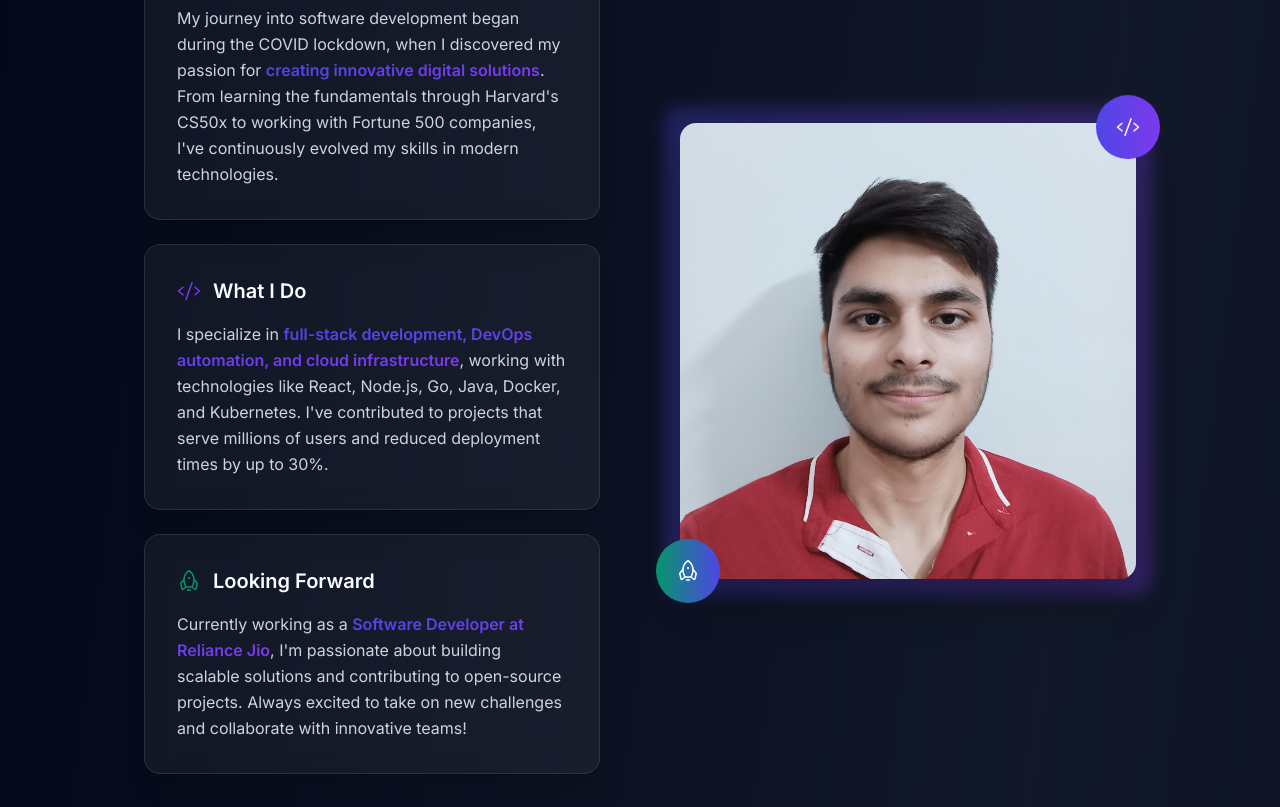
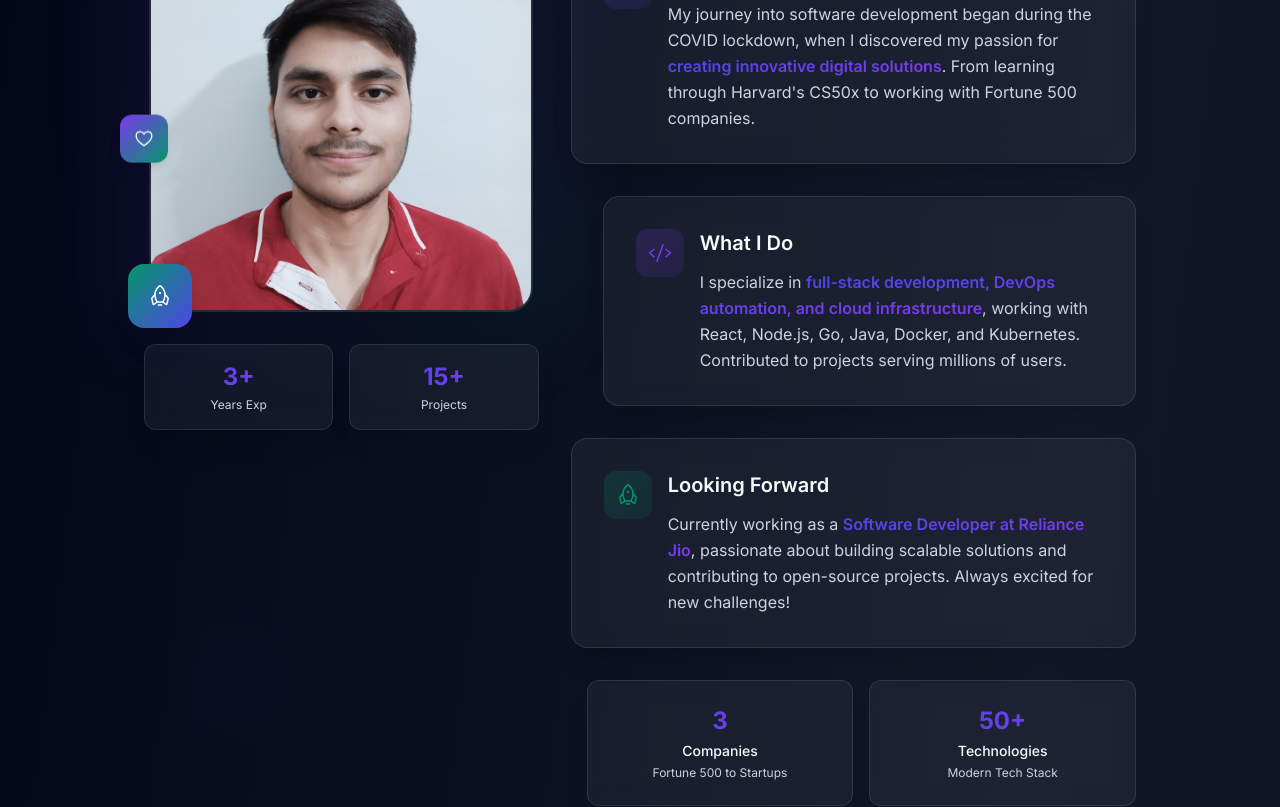
Before and after one commit to sandepten/sandeep-portfolio, a Next.js app: page / in a window 1280 px wide. Shown: the part 1220-2027 px from the top of the page. Built offline with nearby package versions, Linux system fonts and the light colour scheme.

Commit message:
refactor: enhance About section layout with overlapping design and improved content presentation

```diff
--- a/components/About.jsx
+++ b/components/About.jsx
@@ -47,74 +47,203 @@ export default function About() {
           </p>
         </motion.div>
 
-        <div className="grid lg:grid-cols-2 gap-16 lg:gap-20 items-center">
-          <motion.div variants={itemVariants} className="space-y-6">
-            <div className="glass-card p-8 rounded-2xl">
-              <div className="flex items-center gap-3 mb-4">
-                <Heart className="text-theme" size={24} />
-                <h3 className="text-xl font-semibold">My Journey</h3>
+        <div className="relative">
+          {/* Main content with overlapping design */}
+          <div className="grid lg:grid-cols-12 gap-8 items-start">
+
+            {/* Photo section - positioned creatively */}
+            <motion.div variants={itemVariants} className="lg:col-span-5 relative">
+              <div className="sticky top-32">
+                {/* Main photo container with creative positioning */}
+                <div className="relative group">
+                  {/* Gradient background */}
+                  <div className="absolute -inset-6 bg-gradient-to-br from-theme/20 via-secondary/20 to-accent/20 rounded-3xl blur-2xl opacity-50 group-hover:opacity-70 transition-all duration-700"></div>
+
+                  {/* Photo frame */}
+                  <div className="relative">
+                    <div className="w-full aspect-square max-w-sm mx-auto rounded-3xl overflow-hidden border-2 border-white/10 group-hover:border-theme/30 transition-all duration-500 shadow-2xl">
+                      <img
+                        src="/profile.jpg"
+                        className="w-full h-full object-cover object-center transform group-hover:scale-110 transition-transform duration-700"
+                        alt="Sandeep Kumar - Software Developer"
+                      />
+
+                      {/* Overlay gradient */}
+                      <div className="absolute inset-0 bg-gradient-to-t from-black/20 via-transparent to-transparent opacity-0 group-hover:opacity-100 transition-opacity duration-500"></div>
+
+                      {/* Interactive overlay with info */}
+                      <div className="absolute inset-0 bg-gradient-to-t from-black/80 via-transparent to-transparent opacity-0 group-hover:opacity-100 transition-opacity duration-500 flex items-end p-6">
+                        <div className="text-white">
+                          <p className="font-semibold text-lg">Sandeep Kumar</p>
+                          <p className="text-sm opacity-90">Software Developer @ Reliance Jio</p>
                         </div>
-              <p className="text-muted leading-relaxed">
-                My journey into software development began during the COVID lockdown, when I discovered my passion for{" "}
-                <span className="gradient-text font-semibold">
-                  creating innovative digital solutions
-                </span>
-                . From learning the fundamentals through Harvard's CS50x to working with Fortune 500 companies,
-                I've continuously evolved my skills in modern technologies.
-              </p>
+                      </div>
+                    </div>
                   </div>
 
-            <div className="glass-card p-8 rounded-2xl">
-              <div className="flex items-center gap-3 mb-4">
-                <Code className="text-secondary" size={24} />
-                <h3 className="text-xl font-semibold">What I Do</h3>
-              </div>
-              <p className="text-muted leading-relaxed">
-                I specialize in{" "}
-                <span className="gradient-text font-semibold">
-                  full-stack development, DevOps automation, and cloud infrastructure
-                </span>
-                , working with technologies like React, Node.js, Go, Java, Docker, and Kubernetes.
-                I've contributed to projects that serve millions of users and reduced deployment times by up to 30%.
-              </p>
+                  {/* Floating tech icons */}
+                  <motion.div
+                    initial={{ scale: 0 }}
+                    animate={{ scale: 1 }}
+                    transition={{ delay: 1, type: "spring", stiffness: 200 }}
+                    className="absolute -top-4 -right-4 w-16 h-16 bg-gradient-to-br from-theme to-secondary rounded-2xl flex items-center justify-center shadow-xl animate-float"
+                  >
+                    <Code className="text-white" size={24} />
+                  </motion.div>
+
+                  <motion.div
+                    initial={{ scale: 0 }}
+                    animate={{ scale: 1 }}
+                    transition={{ delay: 1.2, type: "spring", stiffness: 200 }}
+                    className="absolute -bottom-4 -left-4 w-16 h-16 bg-gradient-to-br from-accent to-theme rounded-2xl flex items-center justify-center shadow-xl animate-float"
+                    style={{ animationDelay: '1s' }}
+                  >
+                    <Rocket className="text-white" size={24} />
+                  </motion.div>
+
+                  <motion.div
+                    initial={{ scale: 0 }}
+                    animate={{ scale: 1 }}
+                    transition={{ delay: 1.4, type: "spring", stiffness: 200 }}
+                    className="absolute top-1/2 -left-6 w-12 h-12 bg-gradient-to-br from-secondary to-accent rounded-xl flex items-center justify-center shadow-lg animate-float"
+                    style={{ animationDelay: '2s' }}
+                  >
+                    <Heart className="text-white" size={20} />
+                  </motion.div>
                 </div>
 
-            <div className="glass-card p-8 rounded-2xl">
-              <div className="flex items-center gap-3 mb-4">
-                <Rocket className="text-accent" size={24} />
-                <h3 className="text-xl font-semibold">Looking Forward</h3>
+                {/* Quick stats below photo */}
+                <motion.div
+                  variants={itemVariants}
+                  className="grid grid-cols-2 gap-4 mt-8"
+                >
+                  {[
+                    { number: "3+", label: "Years Exp" },
+                    { number: "15+", label: "Projects" }
+                  ].map((stat, index) => (
+                    <motion.div
+                      key={stat.label}
+                      initial={{ opacity: 0, y: 20 }}
+                      whileInView={{ opacity: 1, y: 0 }}
+                      transition={{ delay: index * 0.1 }}
+                      whileHover={{ y: -5, scale: 1.05 }}
+                      className="glass-card p-4 rounded-xl text-center group hover:shadow-xl hover:shadow-theme/10 transition-all duration-300"
+                    >
+                      <div className="text-2xl font-bold gradient-text mb-1 group-hover:scale-110 transition-transform duration-300">
+                        {stat.number}
                       </div>
-              <p className="text-muted leading-relaxed">
-                Currently working as a{" "}
-                <span className="gradient-text font-semibold">
-                  Software Developer at Reliance Jio
-                </span>
-                , I'm passionate about building scalable solutions and contributing to open-source projects.
-                Always excited to take on new challenges and collaborate with innovative teams!
-              </p>
+                      <div className="text-muted text-xs group-hover:text-light transition-colors duration-300">
+                        {stat.label}
+                      </div>
+                    </motion.div>
+                  ))}
+                </motion.div>
               </div>
             </motion.div>
 
-          <motion.div variants={itemVariants} className="relative">
-            <div className="relative group">
-              <div className="absolute -inset-4 bg-gradient-to-r from-theme to-secondary rounded-2xl blur opacity-30 group-hover:opacity-50 transition duration-300"></div>
-              <div className="relative">
-                <img
-                  src="/profile.jpg"
-                  className="w-full rounded-2xl shadow-2xl transition-transform duration-300 group-hover:scale-105"
-                  alt="Sandeep Kumar - Full Stack Developer"
-                />
+            {/* Content section with overlapping cards */}
+            <motion.div variants={itemVariants} className="lg:col-span-7 space-y-8">
+              {/* First card - Journey */}
+              <motion.div
+                initial={{ opacity: 0, x: 50 }}
+                whileInView={{ opacity: 1, x: 0 }}
+                transition={{ delay: 0.2 }}
+                className="glass-card p-8 rounded-2xl group hover:shadow-xl hover:shadow-theme/10 transition-all duration-500 relative z-10"
+              >
+                <div className="flex items-start gap-4">
+                  <div className="p-3 rounded-xl bg-gradient-to-br from-theme/20 to-theme/10 group-hover:from-theme/30 group-hover:to-theme/20 transition-all duration-300">
+                    <Heart className="text-theme" size={24} />
+                  </div>
+                  <div className="flex-1">
+                    <h3 className="text-xl font-semibold mb-3 group-hover:text-theme transition-colors duration-300">My Journey</h3>
+                    <p className="text-muted leading-relaxed group-hover:text-light transition-colors duration-300">
+                      My journey into software development began during the COVID lockdown, when I discovered my passion for{" "}
+                      <span className="gradient-text font-semibold">creating innovative digital solutions</span>.
+                      From learning through Harvard's CS50x to working with Fortune 500 companies.
+                    </p>
                   </div>
                 </div>
+              </motion.div>
 
-            {/* Floating elements */}
-            <div className="absolute -top-6 -right-6 w-16 h-16 bg-gradient-to-r from-theme to-secondary rounded-full flex items-center justify-center animate-float">
-              <Code className="text-white" size={24} />
+              {/* Second card - What I Do (overlapping) */}
+              <motion.div
+                initial={{ opacity: 0, x: 50 }}
+                whileInView={{ opacity: 1, x: 0 }}
+                transition={{ delay: 0.4 }}
+                className="glass-card p-8 rounded-2xl group hover:shadow-xl hover:shadow-secondary/10 transition-all duration-500 relative z-20 lg:-mt-4 lg:ml-8"
+              >
+                <div className="flex items-start gap-4">
+                  <div className="p-3 rounded-xl bg-gradient-to-br from-secondary/20 to-secondary/10 group-hover:from-secondary/30 group-hover:to-secondary/20 transition-all duration-300">
+                    <Code className="text-secondary" size={24} />
                   </div>
-            <div className="absolute -bottom-6 -left-6 w-16 h-16 bg-gradient-to-r from-accent to-theme rounded-full flex items-center justify-center animate-float" style={{ animationDelay: '1s' }}>
-              <Rocket className="text-white" size={24} />
+                  <div className="flex-1">
+                    <h3 className="text-xl font-semibold mb-3 group-hover:text-secondary transition-colors duration-300">What I Do</h3>
+                    <p className="text-muted leading-relaxed group-hover:text-light transition-colors duration-300">
+                      I specialize in{" "}
+                      <span className="gradient-text font-semibold">full-stack development, DevOps automation, and cloud infrastructure</span>,
+                      working with React, Node.js, Go, Java, Docker, and Kubernetes. Contributed to projects serving millions of users.
+                    </p>
+                  </div>
                 </div>
               </motion.div>
+
+              {/* Third card - Looking Forward (overlapping more) */}
+              <motion.div
+                initial={{ opacity: 0, x: 50 }}
+                whileInView={{ opacity: 1, x: 0 }}
+                transition={{ delay: 0.6 }}
+                className="glass-card p-8 rounded-2xl group hover:shadow-xl hover:shadow-accent/10 transition-all duration-500 relative z-30 lg:-mt-4"
+              >
+                <div className="flex items-start gap-4">
+                  <div className="p-3 rounded-xl bg-gradient-to-br from-accent/20 to-accent/10 group-hover:from-accent/30 group-hover:to-accent/20 transition-all duration-300">
+                    <Rocket className="text-accent" size={24} />
+                  </div>
+                  <div className="flex-1">
+                    <h3 className="text-xl font-semibold mb-3 group-hover:text-accent transition-colors duration-300">Looking Forward</h3>
+                    <p className="text-muted leading-relaxed group-hover:text-light transition-colors duration-300">
+                      Currently working as a{" "}
+                      <span className="gradient-text font-semibold">Software Developer at Reliance Jio</span>,
+                      passionate about building scalable solutions and contributing to open-source projects.
+                      Always excited for new challenges!
+                    </p>
+                  </div>
+                </div>
+              </motion.div>
+
+              {/* Additional achievement highlights */}
+              <motion.div
+                initial={{ opacity: 0, y: 30 }}
+                whileInView={{ opacity: 1, y: 0 }}
+                transition={{ delay: 0.8 }}
+                className="grid grid-cols-2 gap-4 lg:ml-4"
+              >
+                {[
+                  { number: "3", label: "Companies", desc: "Fortune 500 to Startups" },
+                  { number: "50+", label: "Technologies", desc: "Modern Tech Stack" }
+                ].map((stat, index) => (
+                  <motion.div
+                    key={stat.label}
+                    whileHover={{ y: -5, scale: 1.02 }}
+                    className="glass-card p-6 rounded-xl text-center group hover:shadow-lg hover:shadow-theme/10 transition-all duration-300"
+                  >
+                    <div className="text-2xl font-bold gradient-text mb-1 group-hover:scale-110 transition-transform duration-300">
+                      {stat.number}
+                    </div>
+                    <div className="text-light text-sm font-medium mb-1 group-hover:text-theme transition-colors duration-300">
+                      {stat.label}
+                    </div>
+                    <div className="text-muted text-xs group-hover:text-light transition-colors duration-300">
+                      {stat.desc}
+                    </div>
+                  </motion.div>
+                ))}
+              </motion.div>
+            </motion.div>
+          </div>
+
+          {/* Decorative background elements */}
+          <div className="absolute top-20 right-10 w-32 h-32 bg-gradient-to-br from-theme/5 to-secondary/5 rounded-full blur-3xl animate-pulse"></div>
+          <div className="absolute bottom-20 left-10 w-24 h-24 bg-gradient-to-br from-accent/5 to-theme/5 rounded-full blur-2xl animate-pulse" style={{ animationDelay: '1s' }}></div>
         </div>
 
         <Skills />
```
Lines whose indentation alone changed are shown as unchanged.
